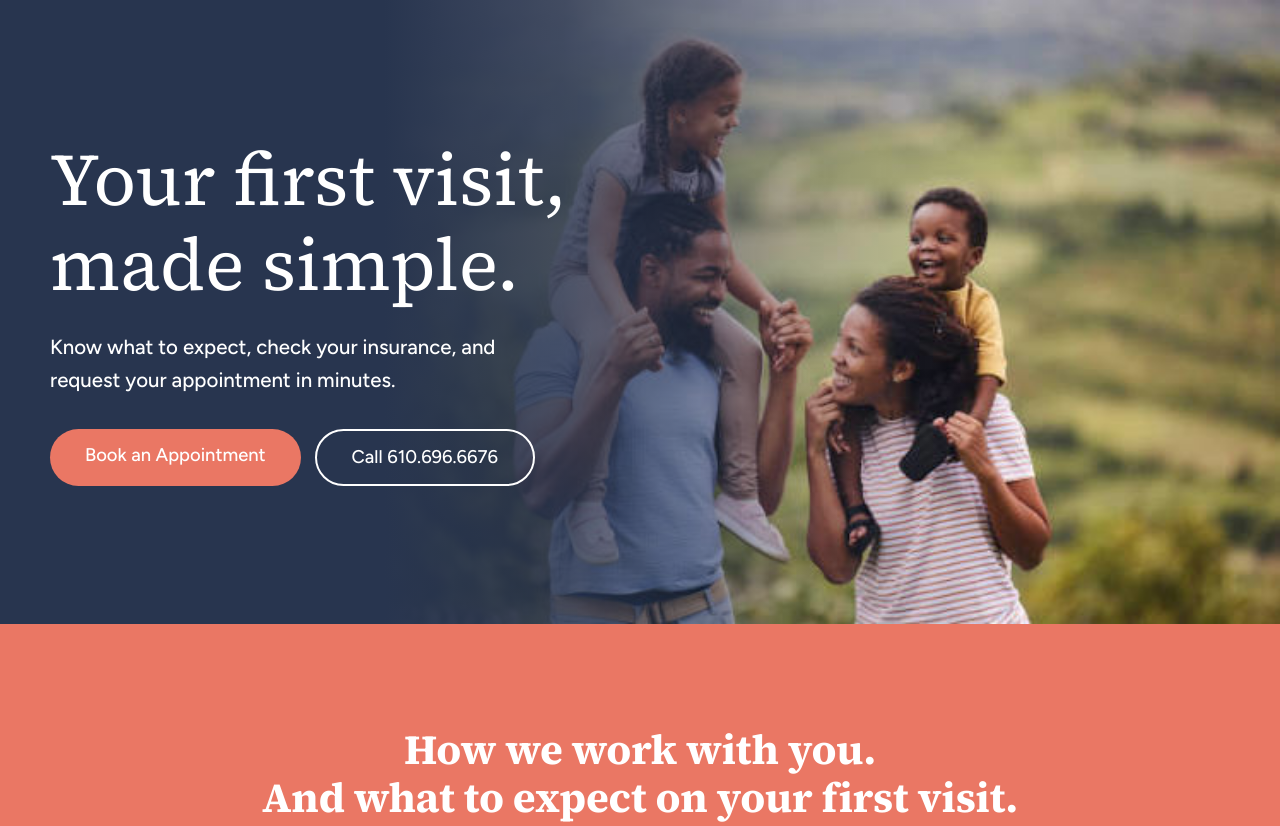
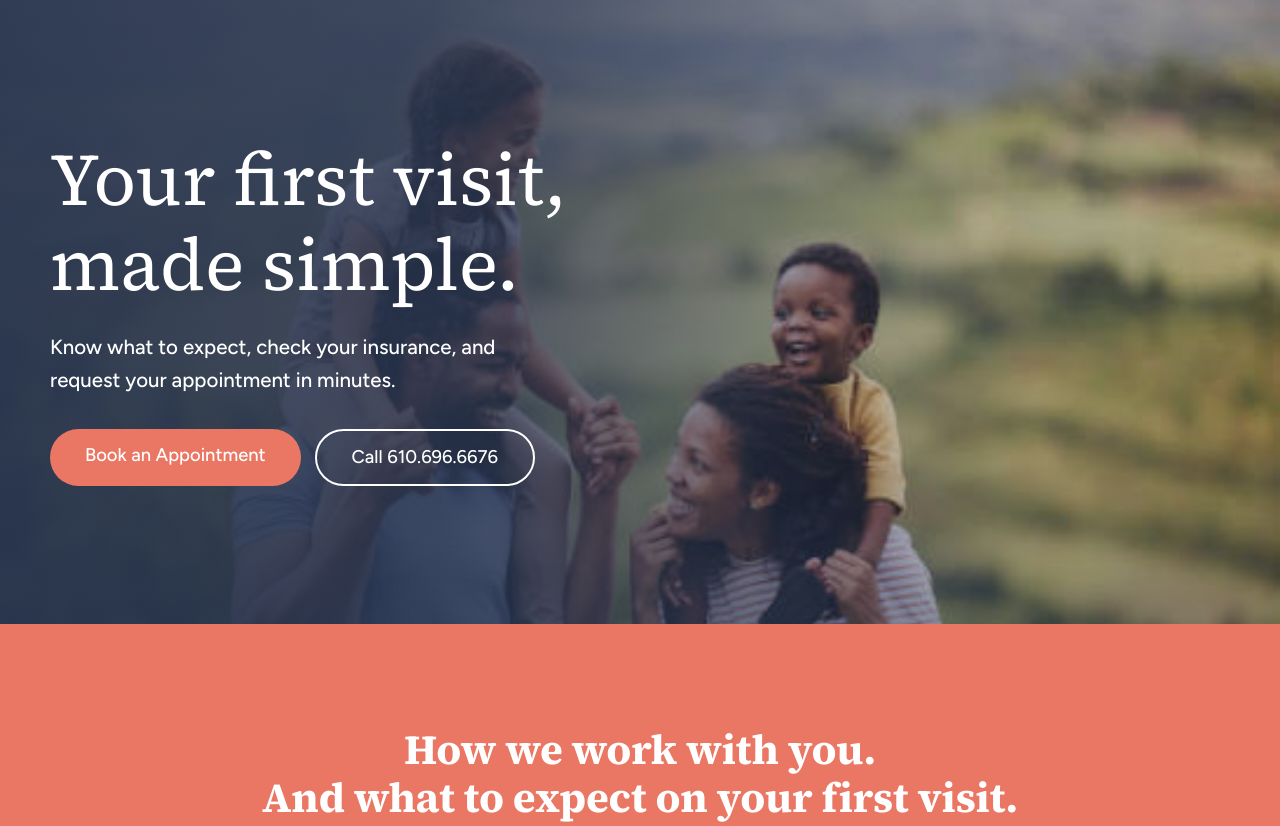
Before and after one commit to arifbillahcse/sumaiya, a PHP site: page /book.html in a window 1280 px wide. Shown: the part 78-904 px from the top of the page. Run offline with PHP 8.4, Linux system fonts and the light colour scheme; some web fonts are replaced.

Commit message:
Booking hero: family photo as full-width background behind the text
Co-Authored-By: Claude Sonnet 5.5 <noreply@anthropic.com>
Claude-Session: https://claude.ai/code/session_015hBjxLekZw7UGyCifARR1y

```diff
--- a/book.html
+++ b/book.html
@@ -15,7 +15,7 @@
 <link rel="preconnect" href="https://fonts.googleapis.com">
 <link rel="preconnect" href="https://fonts.gstatic.com" crossorigin>
 <link href="https://fonts.googleapis.com/css2?family=Figtree:wght@400;500;600;700&family=Source+Serif+4:opsz,wght@8..60,300;8..60,400;8..60,500;8..60,600;8..60,700&display=swap" rel="stylesheet">
-<link rel="stylesheet" href="style.css?v=63">
+<link rel="stylesheet" href="style.css?v=64">
 <script type="application/ld+json">
 {"@context":"https://schema.org","@type":"Chiropractor","name":"Jester Family Chiropractic","telephone":"+1-610-696-6676","faxNumber":"+1-610-696-5576",
 "address":{"@type":"PostalAddress","streetAddress":"620 W. Strasburg Road","addressLocality":"West Chester","addressRegion":"PA","postalCode":"19382","addressCountry":"US"},
@@ -276,6 +276,6 @@
   <a href="#book-your-appointment" class="btn btn-coral">Book Now</a>
 </div>
 
-<script src="script.js?v=63"></script>
+<script src="script.js?v=64"></script>
 </body>
 </html>
--- a/index.html
+++ b/index.html
@@ -15,7 +15,7 @@
 <link rel="preconnect" href="https://fonts.googleapis.com">
 <link rel="preconnect" href="https://fonts.gstatic.com" crossorigin>
 <link href="https://fonts.googleapis.com/css2?family=Figtree:wght@400;500;600;700&family=Source+Serif+4:opsz,wght@8..60,300;8..60,400;8..60,500;8..60,600;8..60,700&display=swap" rel="stylesheet">
-<link rel="stylesheet" href="style.css?v=63">
+<link rel="stylesheet" href="style.css?v=64">
 <script type="application/ld+json">
 {"@context":"https://schema.org","@type":"Chiropractor","name":"Jester Family Chiropractic","telephone":"+1-610-696-6676","faxNumber":"+1-610-696-5576",
 "address":{"@type":"PostalAddress","streetAddress":"620 W. Strasburg Road","addressLocality":"West Chester","addressRegion":"PA","postalCode":"19382","addressCountry":"US"},
@@ -310,6 +310,6 @@
   <a href="#formsection" class="btn btn-coral">Try StemWave $49</a>
 </div>
 
-<script src="script.js?v=63"></script>
+<script src="script.js?v=64"></script>
 </body>
 </html>
--- a/style.css
+++ b/style.css
@@ -852,10 +852,10 @@ main h2,main h2.coral{font-family:"Quincy CF Text Bold","Quincy CF Text Semibold
   .ft-legal{flex-direction:column;align-items:flex-start;font-size:.78rem}
 }
 
-/* Booking hero: family photo anchored right, fading into navy behind the text (desktop) */
+/* Booking hero: family photo as full-width background behind the text (desktop) */
 @media (min-width:901px){
-  .hero.ph{background-color:var(--navy);background-image:var(--img);background-repeat:no-repeat;background-size:auto 100%;background-position:right center}
-  .hero.ph .hero-overlay-light{background:linear-gradient(90deg,var(--navy) 0%,var(--navy) 30%,rgba(40,53,79,.82) 44%,rgba(40,53,79,.25) 62%,rgba(40,53,79,0) 78%)}
+  .hero.ph{background-color:var(--navy);background-image:var(--img);background-repeat:no-repeat;background-size:cover;background-position:center 6%}
+  .hero.ph .hero-overlay-light{background:linear-gradient(90deg,rgba(40,53,79,.94) 0%,rgba(40,53,79,.84) 34%,rgba(40,53,79,.5) 58%,rgba(40,53,79,.12) 82%,rgba(40,53,79,0) 100%),linear-gradient(0deg,rgba(40,53,79,.35),rgba(40,53,79,0) 30%)}
 }
 @media (max-width:900px){
   .hero.ph{background-position:62% 8%;background-size:auto 78%;background-repeat:no-repeat;background-color:var(--navy)}
```
